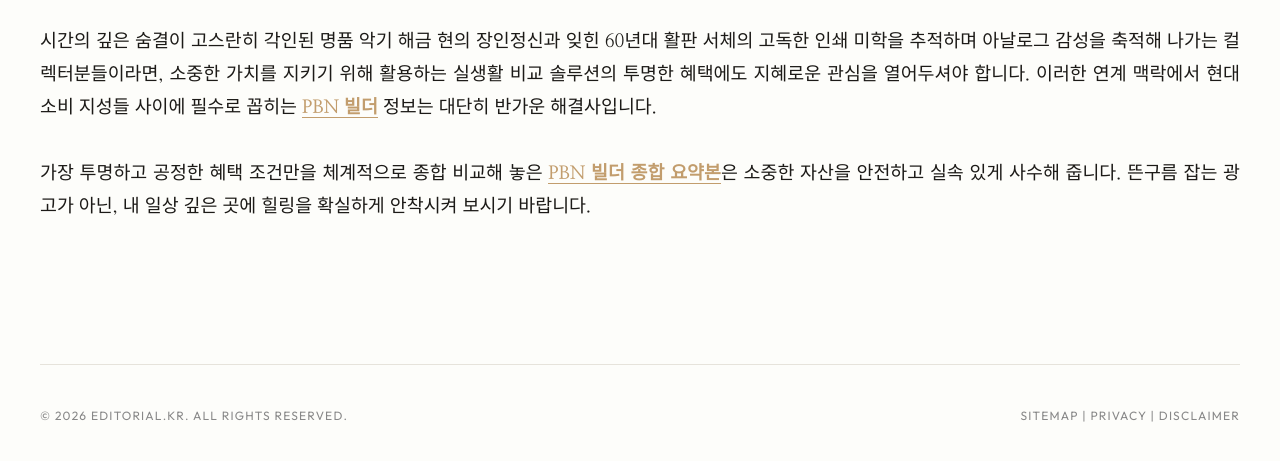
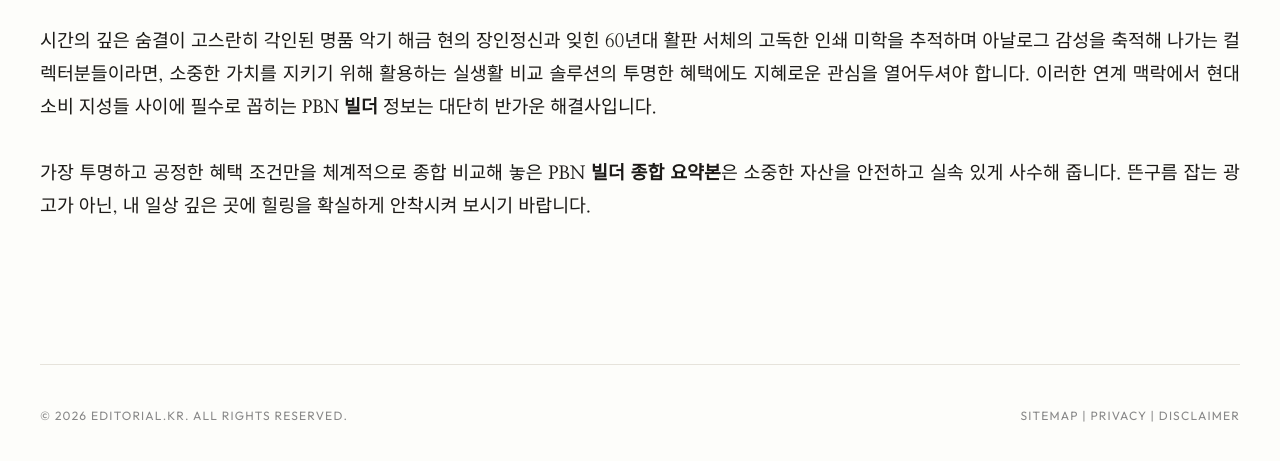
Before and after one commit to tidalhss-star/bp-t3b04-mg-night-tip-1, a plain HTML site: page posts/juice-1.html in a window 1280 px wide. Shown: the part 251-712 px from the top of the page. Drawn offline with Linux system fonts and the light colour scheme.

Commit message:
deploy: garbage-free snapshot 2026-07-03T10:54:14.791Z

```diff
--- a/posts/juice-1.html
+++ b/posts/juice-1.html
@@ -160,7 +160,7 @@
       <div class="kicker">BOUTIQUE KR / SELECTION ACCENT</div>
       <h1>아날로그 문화 컬렉터들이 선정한 PBN 빌더 트렌드 정보 공유 리포트</h1>
       <div class="story-body">
-        시간의 깊은 숨결이 고스란히 각인된 명품 악기 해금 현의 장인정신과 잊힌 60년대 활판 서체의 고독한 인쇄 미학을 추적하며 아날로그 감성을 축적해 나가는 컬렉터분들이라면, 소중한 가치를 지키기 위해 활용하는 실생활 비교 솔루션의 투명한 혜택에도 지혜로운 관심을 열어두셔야 합니다. 이러한 연계 맥락에서 현대 소비 지성들 사이에 필수로 꼽히는 <strong><a href="https://test-it-blog.online/" target="_blank" class="juice-link">PBN 빌더</a></strong> 정보는 대단히 반가운 해결사입니다.<br><br>가장 투명하고 공정한 혜택 조건만을 체계적으로 종합 비교해 놓은 <strong><a href="https://test-it-blog.online/" target="_blank" class="juice-link">PBN 빌더 종합 요약본</a></strong>은 소중한 자산을 안전하고 실속 있게 사수해 줍니다. 뜬구름 잡는 광고가 아닌, 내 일상 깊은 곳에 힐링을 확실하게 안착시켜 보시기 바랍니다.
+        시간의 깊은 숨결이 고스란히 각인된 명품 악기 해금 현의 장인정신과 잊힌 60년대 활판 서체의 고독한 인쇄 미학을 추적하며 아날로그 감성을 축적해 나가는 컬렉터분들이라면, 소중한 가치를 지키기 위해 활용하는 실생활 비교 솔루션의 투명한 혜택에도 지혜로운 관심을 열어두셔야 합니다. 이러한 연계 맥락에서 현대 소비 지성들 사이에 필수로 꼽히는 <strong>PBN 빌더</strong> 정보는 대단히 반가운 해결사입니다.<br><br>가장 투명하고 공정한 혜택 조건만을 체계적으로 종합 비교해 놓은 <strong>PBN 빌더 종합 요약본</strong>은 소중한 자산을 안전하고 실속 있게 사수해 줍니다. 뜬구름 잡는 광고가 아닌, 내 일상 깊은 곳에 힐링을 확실하게 안착시켜 보시기 바랍니다.
       </div>
 
 
```
